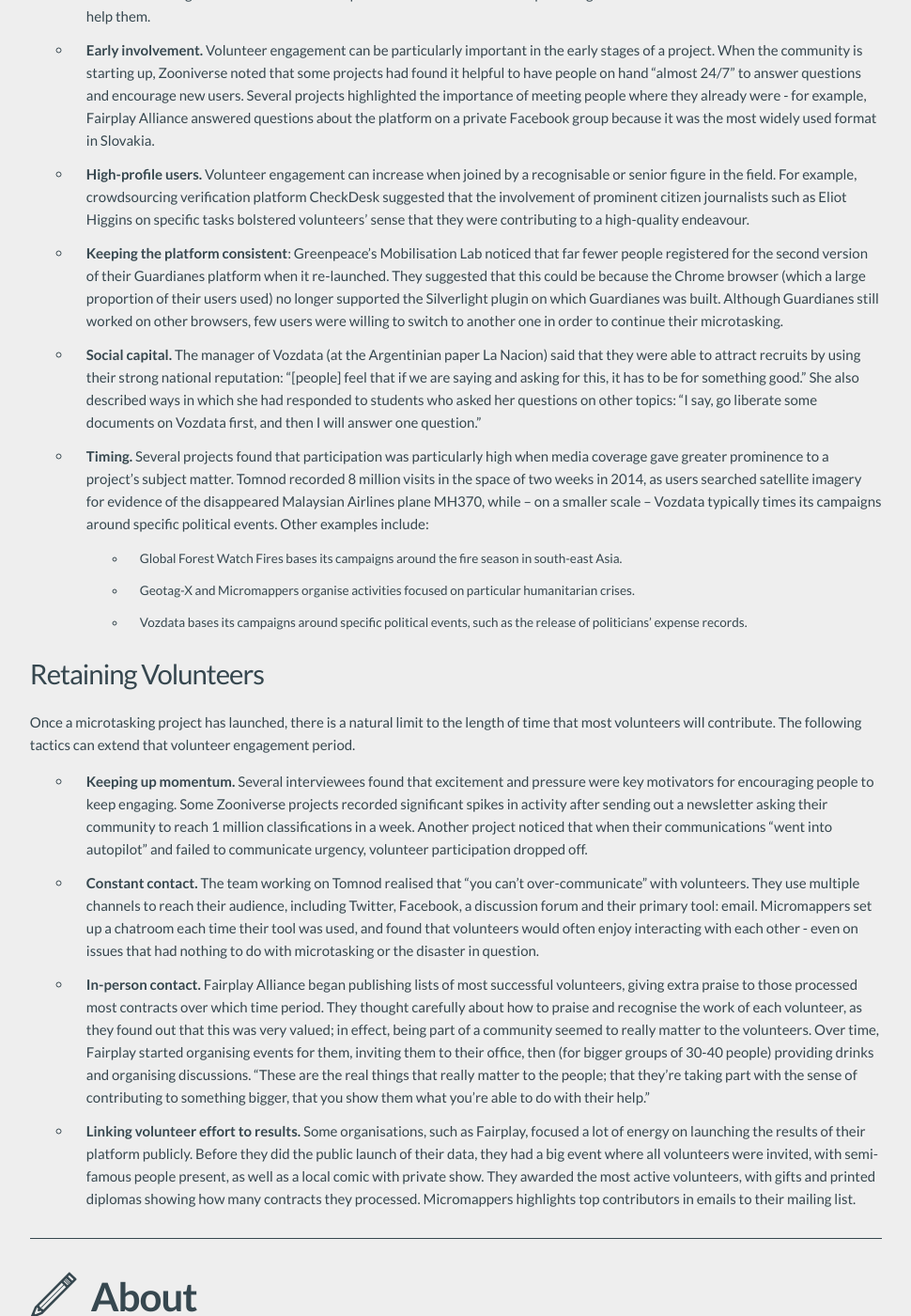
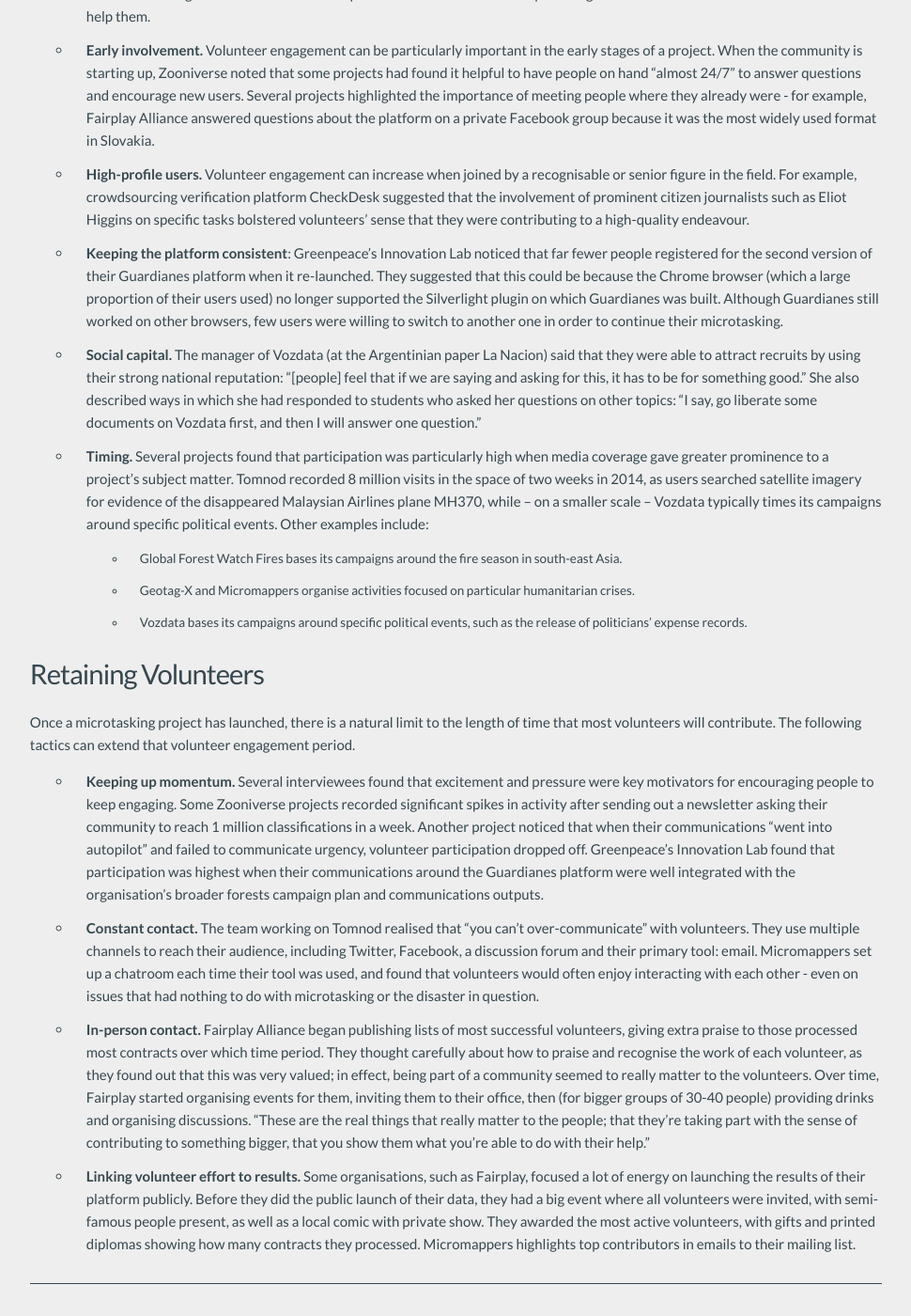
Before and after one commit to the-engine-room/library, a Jekyll site: the page built from _posts/2015-12-07-microtasking.md, in a window 1280 px wide and 1400 px high, scrolled down 10159 px. Shown: the whole window at 94% size, without its empty margins (301-1271 px from the left). Built offline with Jekyll 4.4.1, drawn with Linux system fonts in a browser that asks for light colours; nearby versions of some CDN libraries; comment, search, counter and statistics services are not loaded.

Commit message:
Text amends
Final text amends from Greenpeace Guardianes

```diff
--- a/_posts/2015-12-07-microtasking.md
+++ b/_posts/2015-12-07-microtasking.md
@@ -195,7 +195,7 @@ Positioning a project early to attract volunteers will increase the quantity and
 * __Supporting the volunteer community.__ Interviewees suggested that those end users need to play a prominent, active role in any online community that the project creates. Whether that is newsletters, blogs, social media or online forums. Key elements of this role were making themselves available for questions from volunteers and providing feedback on how the data would be used to help them.
 * __Early involvement.__ Volunteer engagement can be particularly important in the early stages of a project. When the community is starting up, Zooniverse noted that some projects had found it helpful to have people on hand “almost 24/7” to answer questions and encourage new users. Several projects highlighted the importance of meeting people where they already were - for example, Fairplay Alliance answered questions about the platform on a private Facebook group because it was the most widely used format in Slovakia.
 * __High-profile users.__ Volunteer engagement can increase when joined by a recognisable or senior figure in the field. For example, crowdsourcing verification platform CheckDesk suggested that the involvement of prominent citizen journalists such as Eliot Higgins on specific tasks bolstered volunteers’ sense that they were contributing to a high-quality endeavour.
-* __Keeping the platform consistent__: Greenpeace’s Mobilisation Lab noticed that far fewer people registered for the second version of their Guardianes platform when it re-launched. They suggested that this could be because the Chrome browser (which a large proportion of their users used) no longer supported the Silverlight plugin on which Guardianes was built. Although Guardianes still worked on other browsers, few users were willing to switch to another one in order to continue their microtasking.
+* __Keeping the platform consistent__: Greenpeace’s Innovation Lab noticed that far fewer people registered for the second version of their Guardianes platform when it re-launched. They suggested that this could be because the Chrome browser (which a large proportion of their users used) no longer supported the Silverlight plugin on which Guardianes was built. Although Guardianes still worked on other browsers, few users were willing to switch to another one in order to continue their microtasking.
 * __Social capital.__ The manager of Vozdata (at the Argentinian paper La Nacion) said that they were able to attract recruits by using their strong national reputation: “[people] feel that if we are saying and asking for this, it has to be for something good.” She also described ways in which she had responded to students who asked her questions on other topics: “I say, go liberate some documents on Vozdata first, and then I will answer one question.”
 * __Timing.__ Several projects found that participation was particularly high when media coverage gave greater prominence to a project’s subject matter. Tomnod recorded 8 million visits in the space of two weeks in 2014, as users searched satellite imagery for evidence of the disappeared Malaysian Airlines plane MH370, while – on a smaller scale – Vozdata typically times its campaigns around specific political events. Other examples include:
   * Global Forest Watch Fires bases its campaigns around the fire season in south-east Asia.
@@ -206,7 +206,7 @@ Positioning a project early to attract volunteers will increase the quantity and
 
 Once a microtasking project has launched, there is a natural limit to the length of time that most volunteers will contribute. The following tactics can extend that volunteer engagement period.
 
-* __Keeping up momentum.__ Several interviewees found that excitement and pressure were key motivators for encouraging people to keep engaging. Some Zooniverse projects recorded significant spikes in activity after sending out a newsletter asking their community to reach 1 million classifications in a week. Another project noticed that when their communications “went into autopilot” and failed to communicate urgency, volunteer participation dropped off.
+* __Keeping up momentum.__ Several interviewees found that excitement and pressure were key motivators for encouraging people to keep engaging. Some Zooniverse projects recorded significant spikes in activity after sending out a newsletter asking their community to reach 1 million classifications in a week. Another project noticed that when their communications “went into autopilot” and failed to communicate urgency, volunteer participation dropped off. Greenpeace's Innovation Lab found that participation was highest when their communications around the Guardianes platform were well integrated with the organisation’s broader forests campaign plan and communications outputs.
 * __Constant contact.__ The team working on Tomnod realised that “you can’t over-communicate” with volunteers. They use multiple channels to reach their audience, including Twitter, Facebook, a discussion forum and their primary tool: email. Micromappers set up a chatroom each time their tool was used, and found that volunteers would often enjoy interacting with each other - even on issues that had nothing to do with microtasking or the disaster in question.
 * __In-person contact.__ Fairplay Alliance began publishing lists of most successful volunteers, giving extra praise to those processed most contracts over which time period. They thought carefully about how to praise and recognise the work of each volunteer, as they found out that this was very valued; in effect, being part of a community seemed to really matter to the volunteers. Over time, Fairplay started organising events for them, inviting them to their office, then (for bigger groups of 30-40 people) providing drinks and organising discussions. “These are the real things that really matter to the people; that they’re taking part with the sense of contributing to something bigger, that you show them what you’re able to do with their help.”
 * __Linking volunteer effort to results.__ Some organisations, such as Fairplay, focused a lot of energy on launching the results of their platform publicly. Before they did the public launch of their data, they had a big event where all volunteers were invited, with semi-famous people present, as well as a local comic with private show. They awarded the most active volunteers, with gifts and printed diplomas showing how many contracts they processed. Micromappers highlights top contributors in emails to their mailing list.
```
